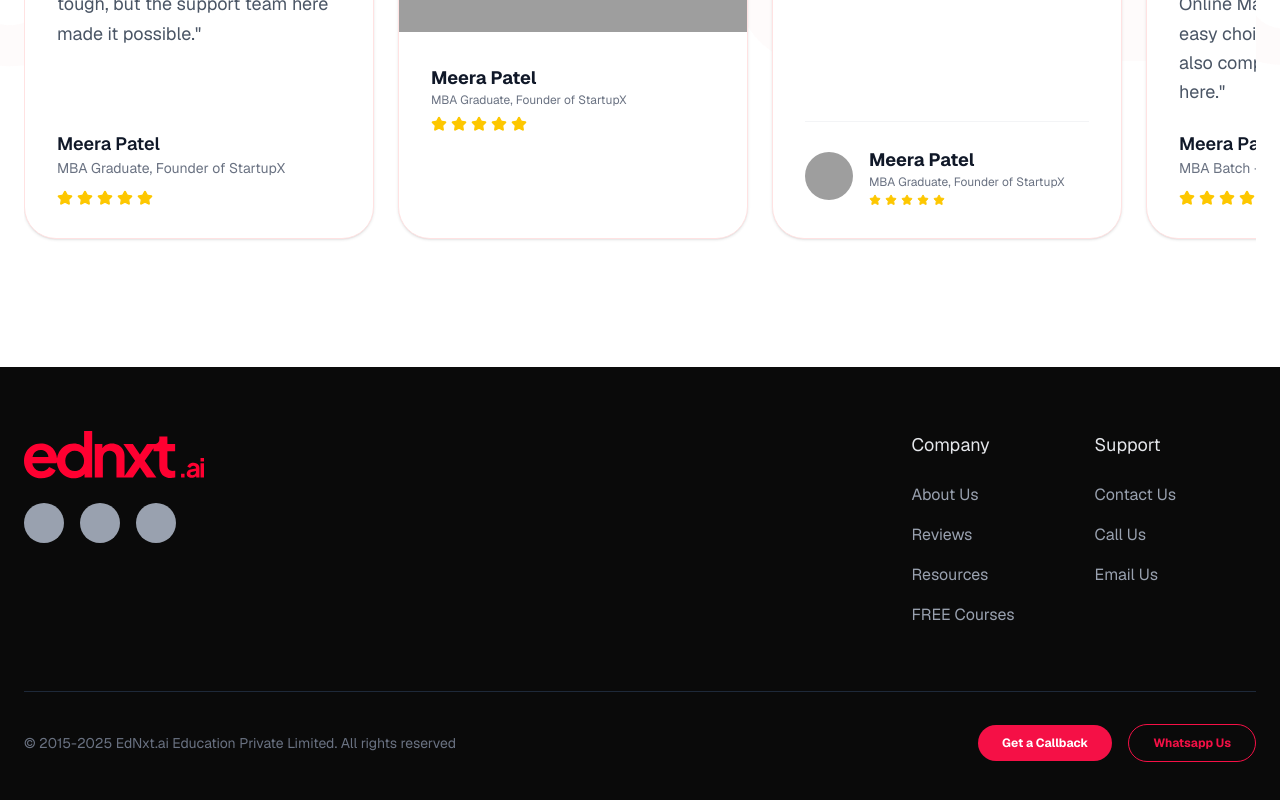
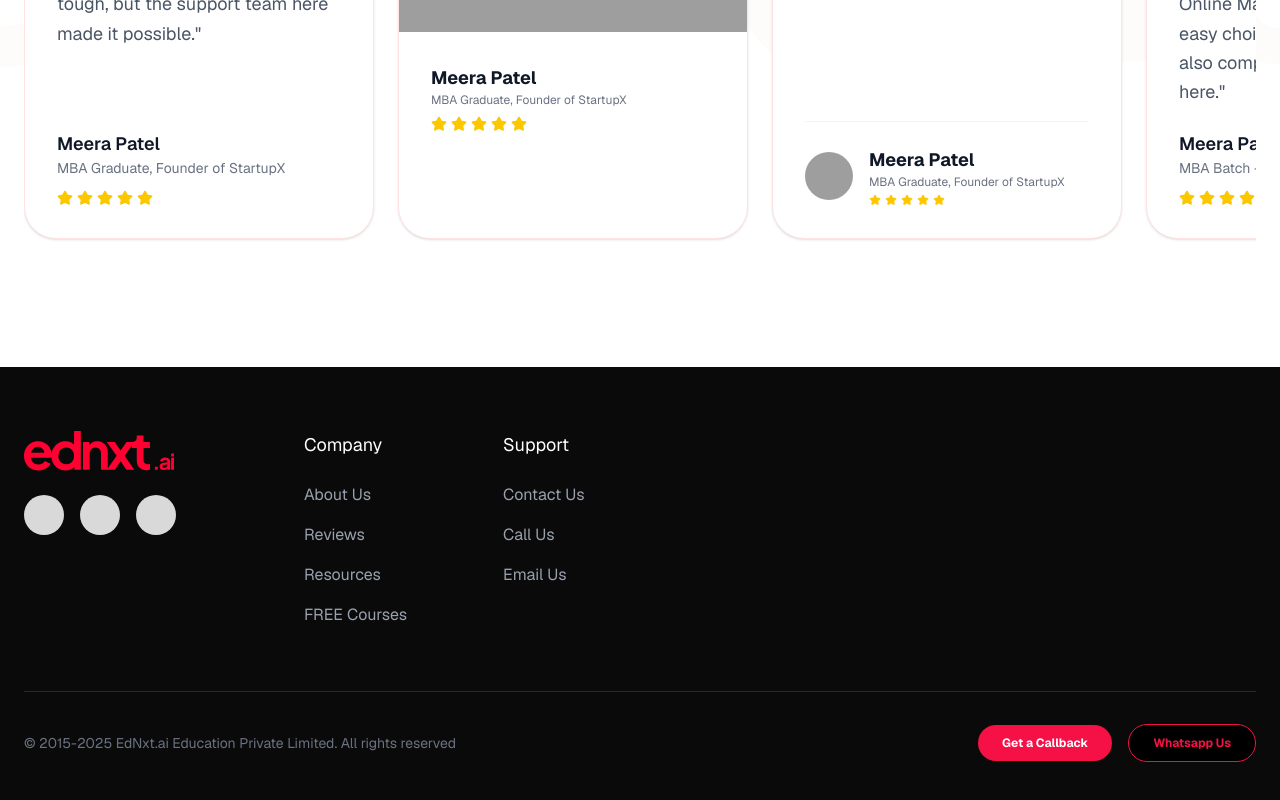
Before and after one commit to akshay-rsms/ednxt-v1, a Next.js app: page / in a window 1280 px wide. Shown: the part 8098-8898 px from the top of the page. Built offline with nearby package versions, Linux system fonts and the light colour scheme; grey boxes are pictures that could not be loaded.

Commit message:
style: Adjust footer layout, spacing, and logo size, and update colors for social icons, headings, and a button.

```diff
--- a/src/components/Footer.tsx
+++ b/src/components/Footer.tsx
@@ -6,27 +6,27 @@ export function Footer() {
             <div className="container mx-auto px-6">
 
                 {/* Top Section */}
-                <div className="flex flex-col md:flex-row justify-between gap-12 mb-16">
+                <div className="flex flex-col md:flex-row justify-start gap-12 md:gap-32 mb-16">
 
                     {/* Brand Column */}
-                    <div className="md:w-1/3">
+                    <div>
                         <a href="#" className="flex items-center mb-6">
-                            <img src="/logo.svg" alt="EdNxt.ai Logo" className="h-12 w-auto" />
+                            <img src="/logo.svg" alt="EdNxt.ai Logo" className="h-10 w-auto" />
                         </a>
 
                         {/* Social Placeholders (Gray Circles) */}
                         <div className="flex gap-4">
-                            <div className="w-10 h-10 bg-gray-400 rounded-full hover:bg-white transition-colors cursor-pointer"></div>
-                            <div className="w-10 h-10 bg-gray-400 rounded-full hover:bg-white transition-colors cursor-pointer"></div>
-                            <div className="w-10 h-10 bg-gray-400 rounded-full hover:bg-white transition-colors cursor-pointer"></div>
+                            <div className="w-10 h-10 bg-[#D9D9D9] rounded-full hover:bg-white transition-colors cursor-pointer"></div>
+                            <div className="w-10 h-10 bg-[#D9D9D9] rounded-full hover:bg-white transition-colors cursor-pointer"></div>
+                            <div className="w-10 h-10 bg-[#D9D9D9] rounded-full hover:bg-white transition-colors cursor-pointer"></div>
                         </div>
                     </div>
 
                     {/* Links Columns */}
-                    <div className="flex gap-20 md:pr-20">
+                    <div className="flex gap-16 md:gap-24">
                         {/* Company */}
                         <div className="flex flex-col gap-4">
-                            <h4 className="text-lg font-normal mb-2 text-gray-200">Company</h4>
+                            <h4 className="text-lg font-normal mb-2 text-white">Company</h4>
                             <a href="#" className="text-gray-400 hover:text-[#F51046] transition-colors">About Us</a>
                             <a href="#" className="text-gray-400 hover:text-[#F51046] transition-colors">Reviews</a>
                             <a href="#" className="text-gray-400 hover:text-[#F51046] transition-colors">Resources</a>
@@ -35,7 +35,7 @@ export function Footer() {
 
                         {/* Support */}
                         <div className="flex flex-col gap-4">
-                            <h4 className="text-lg font-normal mb-2 text-gray-200">Support</h4>
+                            <h4 className="text-lg font-normal mb-2 text-white">Support</h4>
                             <a href="#" className="text-gray-400 hover:text-[#F51046] transition-colors">Contact Us</a>
                             <a href="#" className="text-gray-400 hover:text-[#F51046] transition-colors">Call Us</a>
                             <a href="#" className="text-gray-400 hover:text-[#F51046] transition-colors">Email Us</a>
@@ -54,7 +54,7 @@ export function Footer() {
                         <button className="bg-[#F51046] hover:bg-red-600 text-white text-xs font-bold px-6 py-2.5 rounded-full transition-colors">
                             Get a Callback
                         </button>
-                        <button className="bg-transparent border border-[#F51046] text-[#F51046] hover:bg-[#F51046] hover:text-white text-xs font-bold px-6 py-2.5 rounded-full transition-colors">
+                        <button className="bg-black border border-[#F51046] text-[#F51046] hover:bg-[#F51046] hover:text-white text-xs font-bold px-6 py-2.5 rounded-full transition-colors">
                             Whatsapp Us
                         </button>
                     </div>
```
